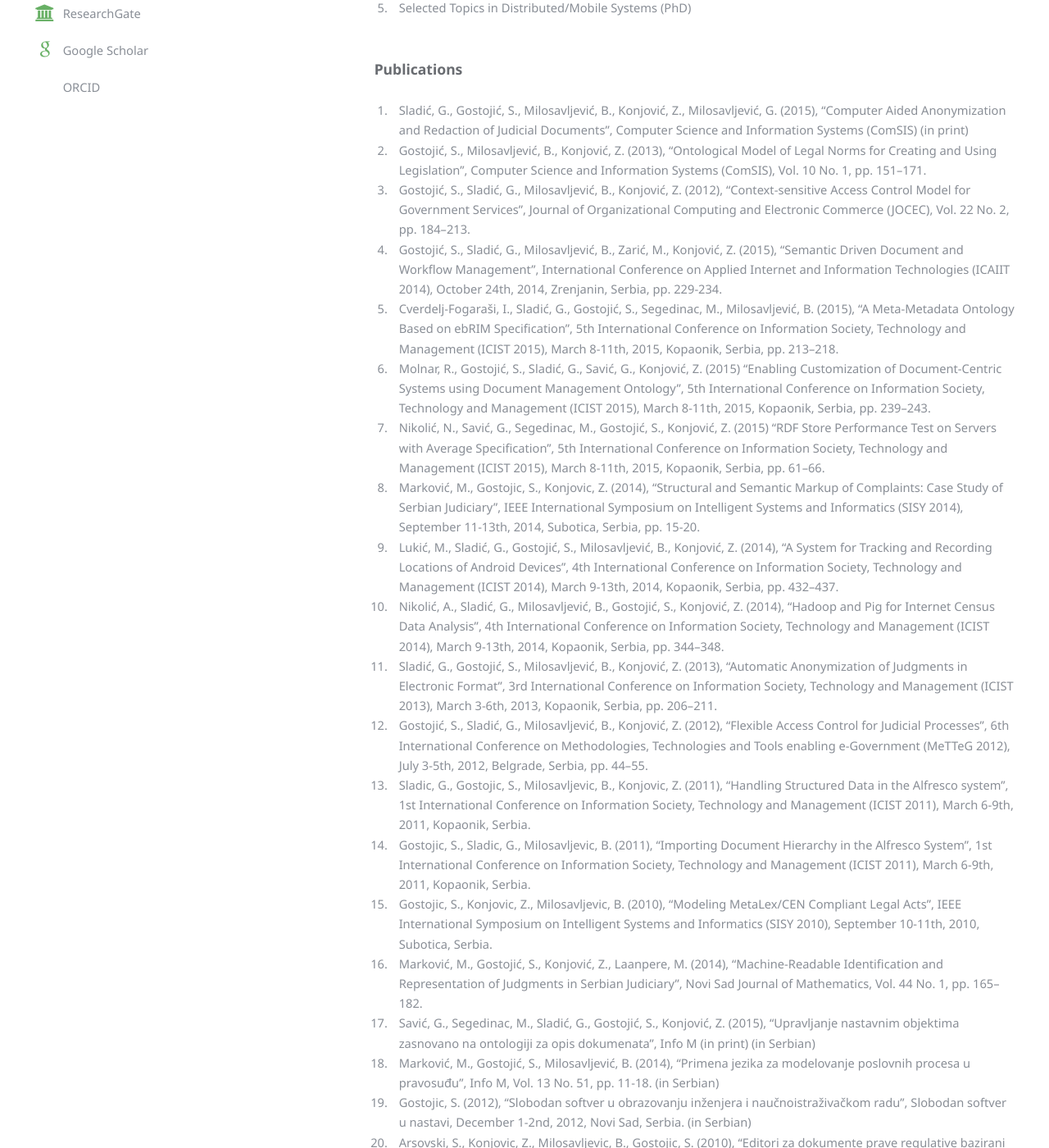
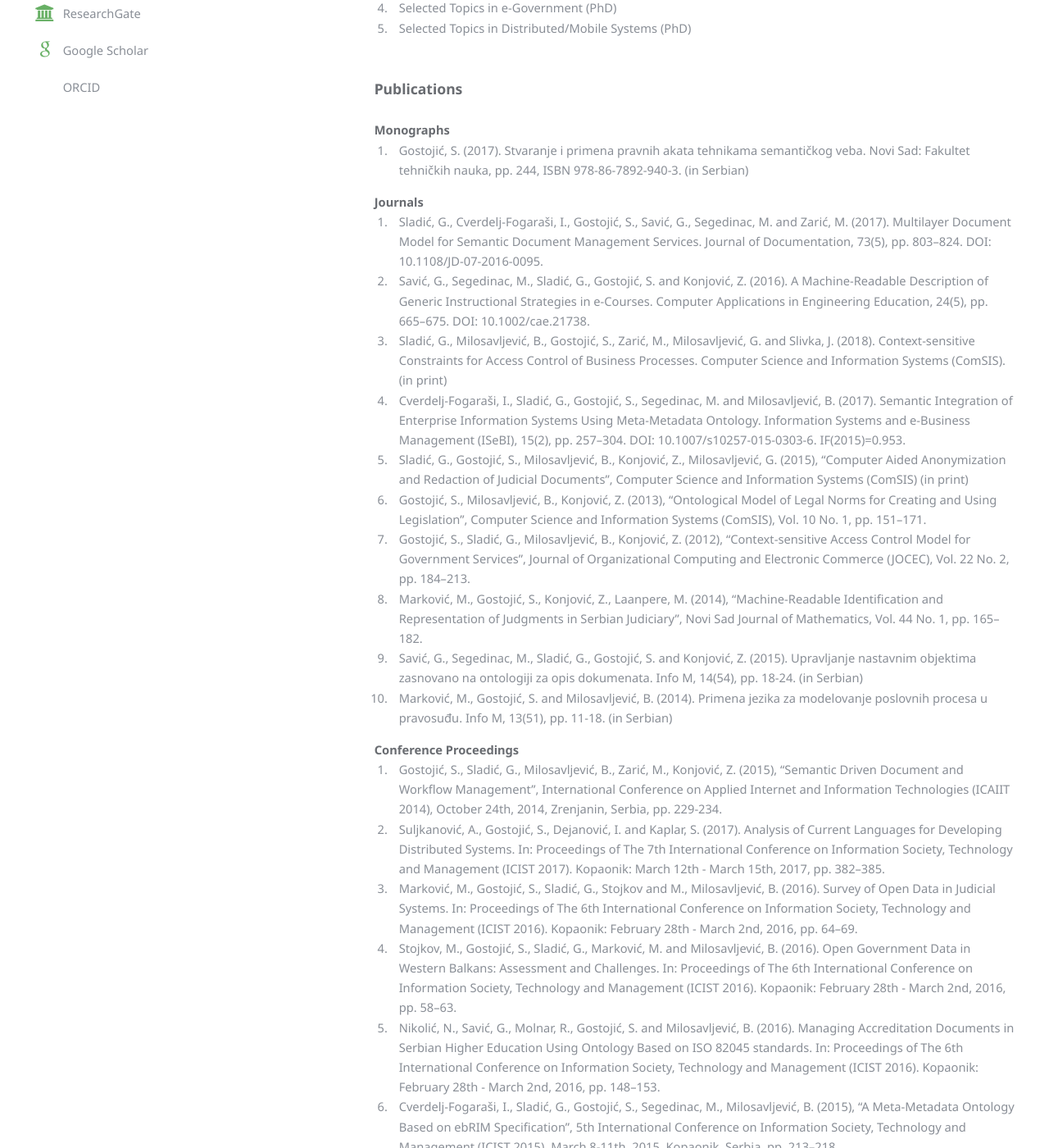
Before and after one commit to unsftn/informatika, a Jekyll site: the page built from _faculty/StevanGostojic.md, in a window 1280 px wide and 1400 px high, scrolled down 543 px. Shown: the whole window at 82% size. Built offline with Jekyll 4.4.1, drawn with Linux system fonts in a browser that asks for light colours; some of the changed text lies outside the part shown.

Commit message:
Personal page updated.

```diff
--- a/_faculty/StevanGostojic.md
+++ b/_faculty/StevanGostojic.md
@@ -15,7 +15,7 @@
 orcid: http://orcid.org/0000-0002-4458-3565
 ---
 
-Stevan Gostojić is assistant professor of applied computer science and informatics at Faculty of Technical Sciences, University of Novi Sad. He has a Ph.D. in electrical engineering and computer science from the same university. His research interests are legal informatics; e-government; document and business process management; and WWW, XML, and semantic web technologies.
+Stevan Gostojić is associate professor of applied computer science and informatics at Faculty of Technical Sciences, University of Novi Sad. He has a Ph.D. in electrical engineering and computer science from the same university. His research interests are: legal informatics, e-government and information society services; knowledge engineering, linked data and semantic web; document engineering, document management and business process management; and open data, open knowledge and open government.
 
 ### Courses
 
@@ -27,28 +27,50 @@
 
 ### Publications
 
-1. Sladić, G., Gostojić, S., Milosavljević, B., Konjović, Z., Milosavljević, G. (2015), "Computer Aided Anonymization and Redaction of Judicial Documents", Computer Science and Information Systems (ComSIS) (in print)
-2. Gostojić, S., Milosavljević, B., Konjović, Z. (2013), "Ontological Model of Legal Norms for Creating and Using Legislation", Computer Science and Information Systems (ComSIS), Vol. 10 No. 1, pp. 151–171.
-3. Gostojić, S., Sladić, G., Milosavljević, B., Konjović, Z. (2012), "Context-sensitive Access Control Model for Government Services", Journal of Organizational Computing and Electronic Commerce (JOCEC), Vol. 22 No. 2, pp. 184–213.
-4. Gostojić, S., Sladić, G., Milosavljević, B., Zarić, M., Konjović, Z. (2015), "Semantic Driven Document and Workflow Management", International Conference on Applied Internet and Information Technologies (ICAIIT 2014), October 24th, 2014, Zrenjanin, Serbia, pp. 229-234.
-5. Cverdelj-Fogaraši, I., Sladić, G., Gostojić, S., Segedinac, M., Milosavljević, B. (2015), "A Meta-Metadata Ontology Based on ebRIM Specification", 5th International Conference on Information Society, Technology and Management (ICIST 2015), March 8-11th, 2015, Kopaonik, Serbia, pp. 213–218.
-6. Molnar, R., Gostojić, S., Sladić, G., Savić, G., Konjović, Z. (2015) "Enabling Customization of Document-Centric Systems using Document Management Ontology", 5th International Conference on Information Society, Technology and Management (ICIST 2015), March 8-11th, 2015, Kopaonik, Serbia, pp. 239–243.
-7. Nikolić, N., Savić, G., Segedinac, M., Gostojić, S., Konjović, Z. (2015) "RDF Store Performance Test on Servers with Average Specification", 5th International Conference on Information Society, Technology and Management (ICIST 2015), March 8-11th, 2015, Kopaonik, Serbia, pp. 61–66.
-8. Marković, M., Gostojic, S., Konjovic, Z. (2014), "Structural and Semantic Markup of Complaints: Case Study of Serbian Judiciary", IEEE International Symposium on Intelligent Systems and Informatics (SISY 2014), September 11-13th, 2014, Subotica, Serbia, pp. 15-20.
-9. Lukić, M., Sladić, G., Gostojić, S., Milosavljević, B., Konjović, Z. (2014), "A System for Tracking and Recording Locations of Android Devices", 4th International Conference on Information Society, Technology and Management (ICIST 2014), March 9-13th, 2014, Kopaonik, Serbia, pp. 432–437.
-10. Nikolić, A., Sladić, G., Milosavljević, B., Gostojić, S., Konjović, Z. (2014), "Hadoop and Pig for Internet Census Data Analysis", 4th International Conference on Information Society, Technology and Management (ICIST 2014), March 9-13th, 2014, Kopaonik, Serbia, pp. 344–348.
-11. Sladić, G., Gostojić, S., Milosavljević, B., Konjović, Z. (2013), "Automatic Anonymization of Judgments in Electronic Format", 3rd International Conference on Information Society, Technology and Management (ICIST 2013), March 3-6th, 2013, Kopaonik, Serbia, pp. 206–211.
-12. Gostojić, S., Sladić, G., Milosavljević, B., Konjović, Z. (2012), "Flexible Access Control for Judicial Processes", 6th International Conference on Methodologies, Technologies and Tools enabling e-Government (MeTTeG 2012), July 3-5th, 2012, Belgrade, Serbia, pp. 44–55.
-13. Sladic, G., Gostojic, S., Milosavljevic, B., Konjovic, Z. (2011), "Handling Structured Data in the Alfresco system", 1st International Conference on Information Society, Technology and Management (ICIST 2011), March 6-9th, 2011, Kopaonik, Serbia.
-14. Gostojic, S., Sladic, G., Milosavljevic, B. (2011), "Importing Document Hierarchy in the Alfresco System", 1st International Conference on Information Society, Technology and Management (ICIST 2011), March 6-9th, 2011, Kopaonik, Serbia.
-15. Gostojic, S., Konjovic, Z., Milosavljevic, B. (2010), "Modeling MetaLex/CEN Compliant Legal Acts", IEEE International Symposium on Intelligent Systems and Informatics (SISY 2010), September 10-11th, 2010, Subotica, Serbia.
-16. Marković, M., Gostojić, S., Konjović, Z., Laanpere, M. (2014), “Machine-Readable Identification and Representation of Judgments in Serbian Judiciary”, Novi Sad Journal of Mathematics, Vol. 44 No. 1, pp. 165–182.
-17. Savić, G., Segedinac, M., Sladić, G., Gostojić, S., Konjović, Z. (2015), "Upravljanje nastavnim objektima zasnovano na ontologiji za opis dokumenata", Info M (in print) (in Serbian)
-18. Marković, M., Gostojić, S., Milosavljević, B. (2014), "Primena jezika za modelovanje poslovnih procesa u pravosuđu", Info M, Vol. 13 No. 51, pp. 11-18. (in Serbian)
-19. Gostojic, S. (2012), "Slobodan softver u obrazovanju inženjera i naučnoistraživačkom radu", Slobodan softver u nastavi, December 1-2nd, 2012, Novi Sad, Serbia. (in Serbian)
-20. Arsovski, S., Konjovic, Z., Milosavljevic, B., Gostojic, S. (2010), "Editori za dokumente prave regulative bazirani na otvorenim standardima i otvorenim izvorima", YU INFO 2010, March, 3-6th, 2010, Kopaonik, Serbia. (in Serbian)
-21. Gostojic, S., Sladic, G., Vidakovic, M. (2009), "Arhiviranje dokumenata u Alfresco sistemu", YU INFO 2009, March 8-11th, 2009, Kopaonik, Serbia. (in Serbian)
-22. Sladic, G., Milosavljevic, B., Gostojic, S. (2009), "Digitalno potpisivanje dokumenata u Alfresco sistemu", YU INFO 2009, March 8-11th, 2009, Kopaonik, Serbia. (in Serbian) (0/2 citations)
-23. Gostojic, S., Milosavljevic, B., Konjovic, Z., Sladic, G. (2011), "Upravljanje pravnim aktima", Informacioni sistemi državnih organa Republike Srbije (IS DOS 2011), October 25th, 2011, Belgrade, Serbia. (in Serbian)
-24. Gostojic, S. (2012), "Kreiranje i koriscenje digitalnih dokumenata pravne regulative", Fakultet tehničkih nauka, Novi Sad, Serbia. (in Serbian)
-25. Gostojić, S., Milosavljević, B., Konjović, Z. (2014), "Sistem za pronalaženje i pregledanje pravnih akata", Fakultet tehničkih nauka, Novi Sad, Serbia. (in Serbian)
+#### Monographs
+1. Gostojić, S. (2017). Stvaranje i primena pravnih akata tehnikama semantičkog veba. Novi Sad: Fakultet tehničkih nauka, pp. 244, ISBN 978-86-7892-940-3. (in Serbian)
+
+#### Journals
+1. Sladić, G., Cverdelj-Fogaraši, I., Gostojić, S., Savić, G., Segedinac, M. and Zarić, M. (2017). Multilayer Document Model for Semantic Document Management Services. Journal of Documentation, 73(5), pp. 803–824. DOI: 10.1108/JD-07-2016-0095.
+2. Savić, G., Segedinac, M., Sladić, G., Gostojić, S. and Konjović, Z. (2016). A Machine-Readable Description of Generic Instructional Strategies in e-Courses. Computer Applications in Engineering Education, 24(5), pp. 665–675. DOI: 10.1002/cae.21738.
+3. Sladić, G., Milosavljević, B., Gostojić, S., Zarić, M., Milosavljević, G. and Slivka, J. (2018). Context-sensitive Constraints for Access Control of Business Processes. Computer Science and Information Systems (ComSIS). (in print)
+4. Cverdelj-Fogaraši, I., Sladić, G., Gostojić, S., Segedinac, M. and Milosavljević, B. (2017). Semantic Integration of Enterprise Information Systems Using Meta-Metadata Ontology. Information Systems and e-Business Management (ISeBI), 15(2), pp. 257–304. DOI: 10.1007/s10257-015-0303-6. IF(2015)=0.953.
+5. Sladić, G., Gostojić, S., Milosavljević, B., Konjović, Z., Milosavljević, G. (2015), "Computer Aided Anonymization and Redaction of Judicial Documents", Computer Science and Information Systems (ComSIS) (in print)
+6. Gostojić, S., Milosavljević, B., Konjović, Z. (2013), "Ontological Model of Legal Norms for Creating and Using Legislation", Computer Science and Information Systems (ComSIS), Vol. 10 No. 1, pp. 151–171.
+7. Gostojić, S., Sladić, G., Milosavljević, B., Konjović, Z. (2012), "Context-sensitive Access Control Model for Government Services", Journal of Organizational Computing and Electronic Commerce (JOCEC), Vol. 22 No. 2, pp. 184–213.
+8. Marković, M., Gostojić, S., Konjović, Z., Laanpere, M. (2014), “Machine-Readable Identification and Representation of Judgments in Serbian Judiciary”, Novi Sad Journal of Mathematics, Vol. 44 No. 1, pp. 165–182.
+9. Savić, G., Segedinac, M., Sladić, G., Gostojić, S. and Konjović, Z. (2015). Upravljanje nastavnim objektima zasnovano na ontologiji za opis dokumenata. Info M, 14(54), pp. 18-24. (in Serbian)
+10. Marković, M., Gostojić, S. and Milosavljević, B. (2014). Primena jezika za modelovanje poslovnih procesa u pravosuđu. Info M, 13(51), pp. 11-18. (in Serbian)
+
+#### Conference Proceedings
+1. Gostojić, S., Sladić, G., Milosavljević, B., Zarić, M., Konjović, Z. (2015), "Semantic Driven Document and Workflow Management", International Conference on Applied Internet and Information Technologies (ICAIIT 2014), October 24th, 2014, Zrenjanin, Serbia, pp. 229-234.
+2. Suljkanović, A., Gostojić, S., Dejanović, I. and Kaplar, S. (2017). Analysis of Current Languages for Developing Distributed Systems. In: Proceedings of The 7th International Conference on Information Society, Technology and Management (ICIST 2017). Kopaonik: March 12th - March 15th, 2017, pp. 382–385.
+3. Marković, M., Gostojić, S., Sladić, G., Stojkov and M., Milosavljević, B. (2016). Survey of Open Data in Judicial Systems. In: Proceedings of The 6th International Conference on Information Society, Technology and Management (ICIST 2016). Kopaonik: February 28th - March 2nd, 2016, pp. 64–69.
+4. Stojkov, M., Gostojić, S., Sladić, G., Marković, M. and Milosavljević, B. (2016). Open Government Data in Western Balkans: Assessment and Challenges. In: Proceedings of The 6th International Conference on Information Society, Technology and Management (ICIST 2016). Kopaonik: February 28th - March 2nd, 2016, pp. 58–63.
+5. Nikolić, N., Savić, G., Molnar, R., Gostojić, S. and Milosavljević, B. (2016). Managing Accreditation Documents in Serbian Higher Education Using Ontology Based on ISO 82045 standards. In: Proceedings of The 6th International Conference on Information Society, Technology and Management (ICIST 2016). Kopaonik: February 28th - March 2nd, 2016, pp. 148–153.
+6. Cverdelj-Fogaraši, I., Sladić, G., Gostojić, S., Segedinac, M., Milosavljević, B. (2015), "A Meta-Metadata Ontology Based on ebRIM Specification", 5th International Conference on Information Society, Technology and Management (ICIST 2015), March 8-11th, 2015, Kopaonik, Serbia, pp. 213–218.
+7. Molnar, R., Gostojić, S., Sladić, G., Savić, G., Konjović, Z. (2015) "Enabling Customization of Document-Centric Systems using Document Management Ontology", 5th International Conference on Information Society, Technology and Management (ICIST 2015), March 8-11th, 2015, Kopaonik, Serbia, pp. 239–243.
+8. Nikolić, N., Savić, G., Segedinac, M., Gostojić, S., Konjović, Z. (2015) "RDF Store Performance Test on Servers with Average Specification", 5th International Conference on Information Society, Technology and Management (ICIST 2015), March 8-11th, 2015, Kopaonik, Serbia, pp. 61–66.
+9. Marković, M., Gostojic, S., Konjovic, Z. (2014), "Structural and Semantic Markup of Complaints: Case Study of Serbian Judiciary", IEEE International Symposium on Intelligent Systems and Informatics (SISY 2014), September 11-13th, 2014, Subotica, Serbia, pp. 15-20.
+10. Lukić, M., Sladić, G., Gostojić, S., Milosavljević, B., Konjović, Z. (2014), "A System for Tracking and Recording Locations of Android Devices", 4th International Conference on Information Society, Technology and Management (ICIST 2014), March 9-13th, 2014, Kopaonik, Serbia, pp. 432–437.
+11. Nikolić, A., Sladić, G., Milosavljević, B., Gostojić, S., Konjović, Z. (2014), "Hadoop and Pig for Internet Census Data Analysis", 4th International Conference on Information Society, Technology and Management (ICIST 2014), March 9-13th, 2014, Kopaonik, Serbia, pp. 344–348.
+12. Sladić, G., Gostojić, S., Milosavljević, B., Konjović, Z. (2013), "Automatic Anonymization of Judgments in Electronic Format", 3rd International Conference on Information Society, Technology and Management (ICIST 2013), March 3-6th, 2013, Kopaonik, Serbia, pp. 206–211.
+13. Gostojić, S., Sladić, G., Milosavljević, B., Konjović, Z. (2012), "Flexible Access Control for Judicial Processes", 6th International Conference on Methodologies, Technologies and Tools enabling e-Government (MeTTeG 2012), July 3-5th, 2012, Belgrade, Serbia, pp. 44–55.
+14. Sladic, G., Gostojic, S., Milosavljevic, B., Konjovic, Z. (2011), "Handling Structured Data in the Alfresco system", 1st International Conference on Information Society, Technology and Management (ICIST 2011), March 6-9th, 2011, Kopaonik, Serbia.
+15. Gostojic, S., Sladic, G., Milosavljevic, B. (2011), "Importing Document Hierarchy in the Alfresco System", 1st International Conference on Information Society, Technology and Management (ICIST 2011), March 6-9th, 2011, Kopaonik, Serbia.
+16. Gostojic, S., Konjovic, Z., Milosavljevic, B. (2010), "Modeling MetaLex/CEN Compliant Legal Acts", IEEE International Symposium on Intelligent Systems and Informatics (SISY 2010), September 10-11th, 2010, Subotica, Serbia.
+17. Gostojic, S. (2016). Otvoreni podaci u obrazovanju. In: Slobodan softver u nastavi. Novi Sad: January 30th, 2016, Sremski Karlovci, Serbia. (in Serbian)
+18. Gostojic, S. (2012), "Slobodan softver u obrazovanju inženjera i naučnoistraživačkom radu", Slobodan softver u nastavi, December 1-2nd, 2012, Novi Sad, Serbia. (in Serbian)
+19. Arsovski, S., Konjovic, Z., Milosavljevic, B., Gostojic, S. (2010), "Editori za dokumente prave regulative bazirani na otvorenim standardima i otvorenim izvorima", YU INFO 2010, March, 3-6th, 2010, Kopaonik, Serbia. (in Serbian)
+20. Gostojic, S., Sladic, G., Vidakovic, M. (2009), "Arhiviranje dokumenata u Alfresco sistemu", YU INFO 2009, March 8-11th, 2009, Kopaonik, Serbia. (in Serbian)
+21. Sladic, G., Milosavljevic, B., Gostojic, S. (2009), "Digitalno potpisivanje dokumenata u Alfresco sistemu", YU INFO 2009, March 8-11th, 2009, Kopaonik, Serbia. (in Serbian) (0/2 citations)
+22. Gostojic, S., Milosavljevic, B., Konjovic, Z., Sladic, G. (2011), "Upravljanje pravnim aktima", Informacioni sistemi državnih organa Republike Srbije (IS DOS 2011), October 25th, 2011, Belgrade, Serbia. (in Serbian)
+
+#### Theses & Dissertations
+1. Gostojić, S. (2012), "Kreiranje i koriscenje digitalnih dokumenata pravne regulative", Ph.D. dissertation, Fakultet tehničkih nauka, Novi Sad, Serbia. (in Serbian)
+2. Gostojic, S. (2006), "Detekcija na bazi satelitskih snimaka", M.Sc. thesis, Fakultet tehničkih nauka, Novi Sad, Serbia. (in Serbian)
+
+#### Software
+1. Cverdelj-Fogaraši, I., Sladić, G., Gostojić, S. and Milosavljević, B. (2018). Digitalna arhiva sudskih predmeta, Novi Sad: Fakultet tehničkih nauka.
+2. Gostojić, S., Milosavljević, B. and Konjović, Z. (2014). Sistem za pronalaženje i pregledanje pravnih akata. Novi Sad: Fakultet tehničkih nauka.
+3. Konjović, Z., Milosavljević, B., Sladić, G. and Gostojić, S. (2014). Sistem za upravljanje elektronskim dokumentima. Novi Sad: Fakultet tehničkih nauka.
```
Also changed, not shown: other parts of _faculty/StevanGostojic.md (+3 -3 lines).
